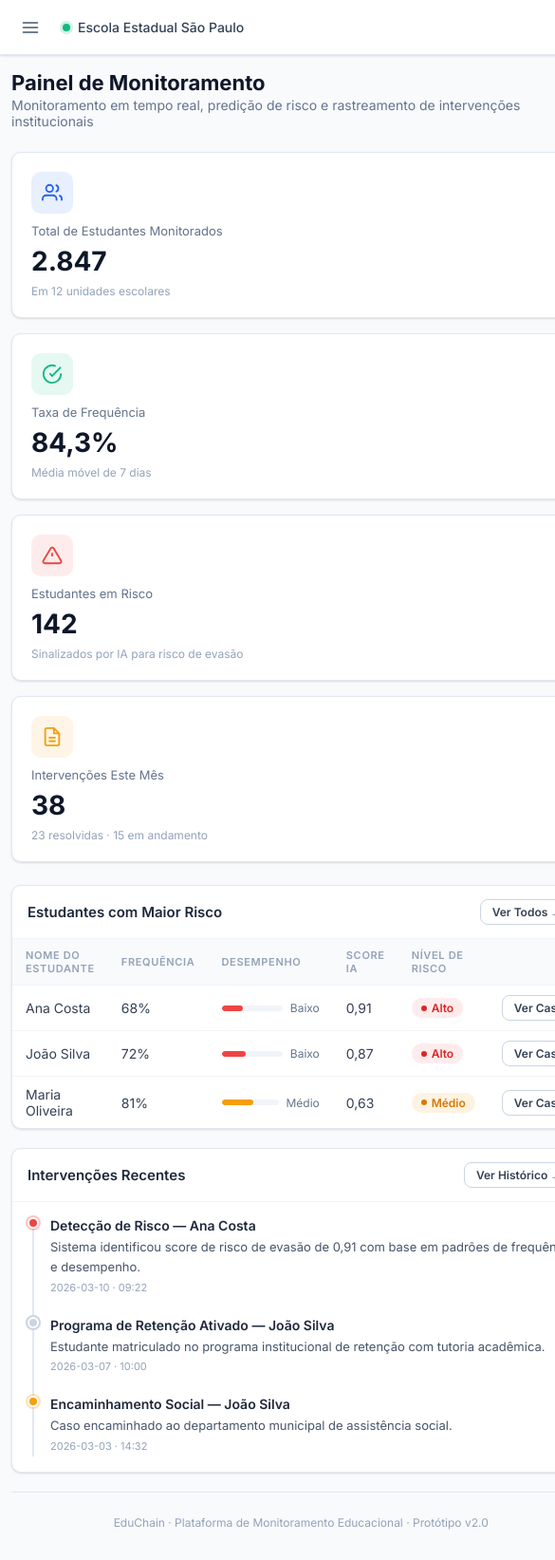
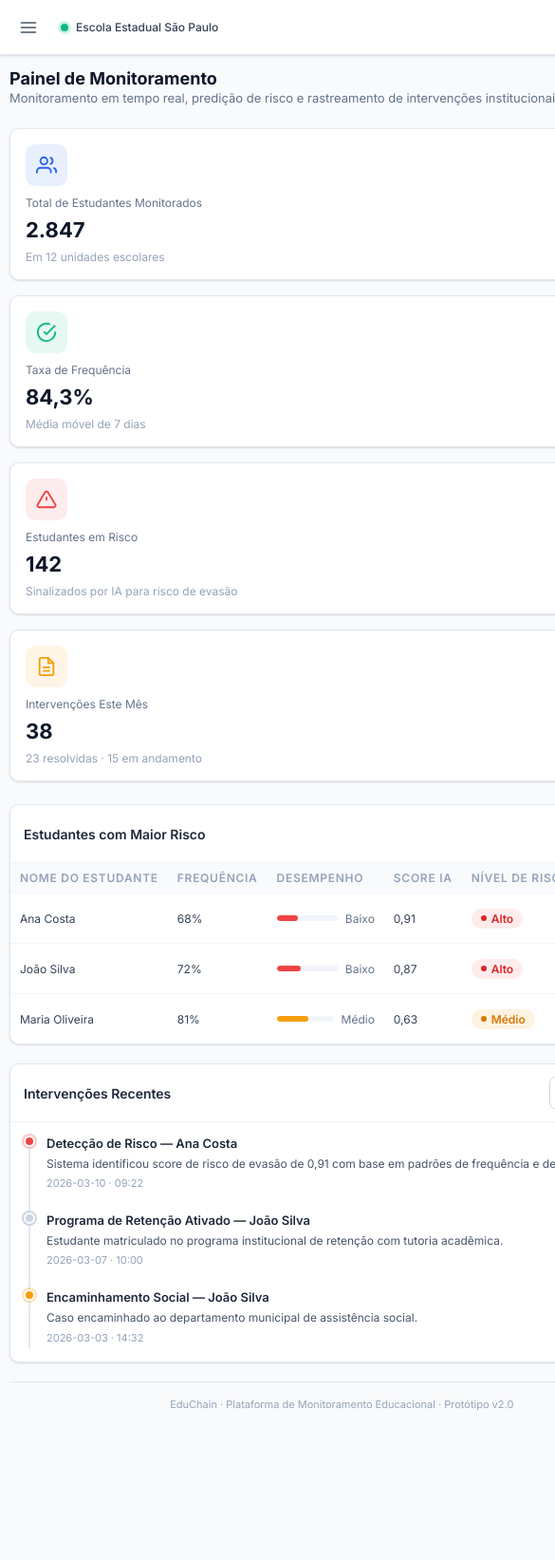
Before and after one commit to joaomari-oss/EduChain, a plain HTML site: page index.html in a window 390 px wide. Shown: the top 1643 px of the page at 95% size, 585 px wide, since content can reach past the window. After the commit the page ends 1512 px from the top, so only its background shows below. Drawn offline with Linux system fonts and the light colour scheme.

Commit message:
Add comprehensive mobile responsiveness

```diff
--- a/css/styles.css
+++ b/css/styles.css
@@ -694,18 +694,31 @@ button { cursor: pointer; border: none; background: none; }
 }
 
 /* ═══════════════════════════════════════════════
+   GRID VARIANT — 3 columns
+   ═══════════════════════════════════════════════ */
+.metrics-grid-3 { grid-template-columns: repeat(3, 1fr); }
+
+/* ═══════════════════════════════════════════════
    RESPONSIVE
    ═══════════════════════════════════════════════ */
+
+/* ── Tablet landscape / small desktop ── */
 @media (max-width: 1200px) {
-  .metrics-grid { grid-template-columns: repeat(2, 1fr); }
-  .chart-grid   { grid-template-columns: 1fr; }
-  .tech-grid    { grid-template-columns: 1fr 1fr; }
+  .metrics-grid   { grid-template-columns: repeat(2, 1fr); }
+  .metrics-grid-3 { grid-template-columns: repeat(2, 1fr); }
+  .chart-grid     { grid-template-columns: 1fr; }
+  .tech-grid      { grid-template-columns: 1fr 1fr; }
 }
+
+/* ── Tablet portrait ── */
 @media (max-width: 1024px) {
   .two-col   { grid-template-columns: 1fr; }
   .case-grid { grid-template-columns: 1fr; }
 }
+
+/* ── Mobile ── */
 @media (max-width: 768px) {
+  /* Sidebar off-canvas */
   .mobile-toggle { display: flex; }
   .sidebar {
     left: calc(-1 * var(--sidebar-w));
@@ -715,19 +728,95 @@ button { cursor: pointer; border: none; background: none; }
   .sidebar.mobile-open { left: 0; }
   .sidebar.collapsed   { left: calc(-1 * var(--sidebar-w)); }
   .main-wrapper { margin-left: 0 !important; }
+
+  /* Topbar */
   .topbar-username { display: none; }
+
+  /* Content */
   .content { padding: 20px 16px; }
-  .metrics-grid { grid-template-columns: 1fr; }
-  .two-col      { grid-template-columns: 1fr; }
-  .tech-grid    { grid-template-columns: 1fr; }
-  .case-grid    { grid-template-columns: 1fr; }
-  .page-header  { flex-direction: column; align-items: flex-start; }
+
+  /* Grids → single column */
+  .metrics-grid,
+  .metrics-grid-3,
+  .two-col,
+  .tech-grid,
+  .case-grid { grid-template-columns: 1fr; }
+
+  /* Page header */
+  .page-header { flex-direction: column; align-items: flex-start; }
+  .page-header-text h1 { font-size: 20px; }
+  .page-header-text p  { font-size: 13px; }
+
+  /* Section cards */
   .section-header { padding: 14px 16px; }
   .section-body.padded { padding: 16px; }
-  .data-table th, .data-table td { padding: 10px 14px; }
+
+  /* Tables — compact cells + hint scroll */
+  .table-wrap { -webkit-overflow-scrolling: touch; }
+  .data-table th, .data-table td { padding: 10px 14px; font-size: 13px; }
+
+  /* Horizontal bars */
   .h-bar-label { width: 90px; font-size: 12px; }
+
+  /* Metric cards */
+  .metric-value { font-size: 24px; }
+
+  /* Buttons — minimum 44px touch target */
+  .btn { min-height: 44px; padding: 10px 16px; }
+  .btn-sm { min-height: 36px; padding: 8px 12px; }
+  .btn-group { gap: 8px; }
+
+  /* Case panels */
+  .case-panel { padding: 16px; }
+  .case-meta-row { font-size: 13px; }
+
+  /* Intervention cards */
+  .intervention-card { padding: 16px; }
+  .intervention-card-header { flex-direction: column; align-items: flex-start; gap: 8px; }
+  .intervention-student { font-size: 14px; }
+
+  /* Charts */
+  .chart-container-fixed { height: 220px; }
+  .chart-container-sm    { height: 200px; }
+
+  /* Architecture SVG */
+  .arch-svg-wrapper { padding: 16px 0; }
+  .arch-svg-wrapper svg { min-width: 320px; }
+
+  /* Donut stats */
+  .donut-ring { width: 60px; height: 60px; }
+  .donut-value { font-size: 14px; }
+  .donut-stat { gap: 14px; }
 }
+
+/* ── Small phones ── */
 @media (max-width: 480px) {
-  .content { padding: 16px 12px; }
-  .topbar  { padding: 0 14px; }
+  .content { padding: 14px 10px; }
+  .topbar  { padding: 0 12px; }
+
+  .page-header-text h1 { font-size: 18px; }
+  .metric-card { padding: 16px; }
+  .metric-value { font-size: 22px; }
+  .metric-label { font-size: 12px; }
+
+  .section-header h2 { font-size: 14px; }
+  .section-header { padding: 12px 14px; }
+  .section-body.padded { padding: 14px; }
+
+  /* Tables — further compact */
+  .data-table th, .data-table td { padding: 8px 10px; font-size: 12px; white-space: nowrap; }
+
+  /* Buttons — stack vertically in groups */
+  .btn-group { flex-direction: column; }
+  .btn-group .btn { width: 100%; justify-content: center; }
+
+  /* Timeline */
+  .tl-title { font-size: 13px; }
+  .tl-desc  { font-size: 12px; }
+
+  /* Footer */
+  .footer { font-size: 11px; padding: 16px 0 12px; }
+
+  /* School badge */
+  .school-badge { font-size: 12px; }
 }
```
Also changed, not shown: intervencoes.html (+1 -1 lines).
